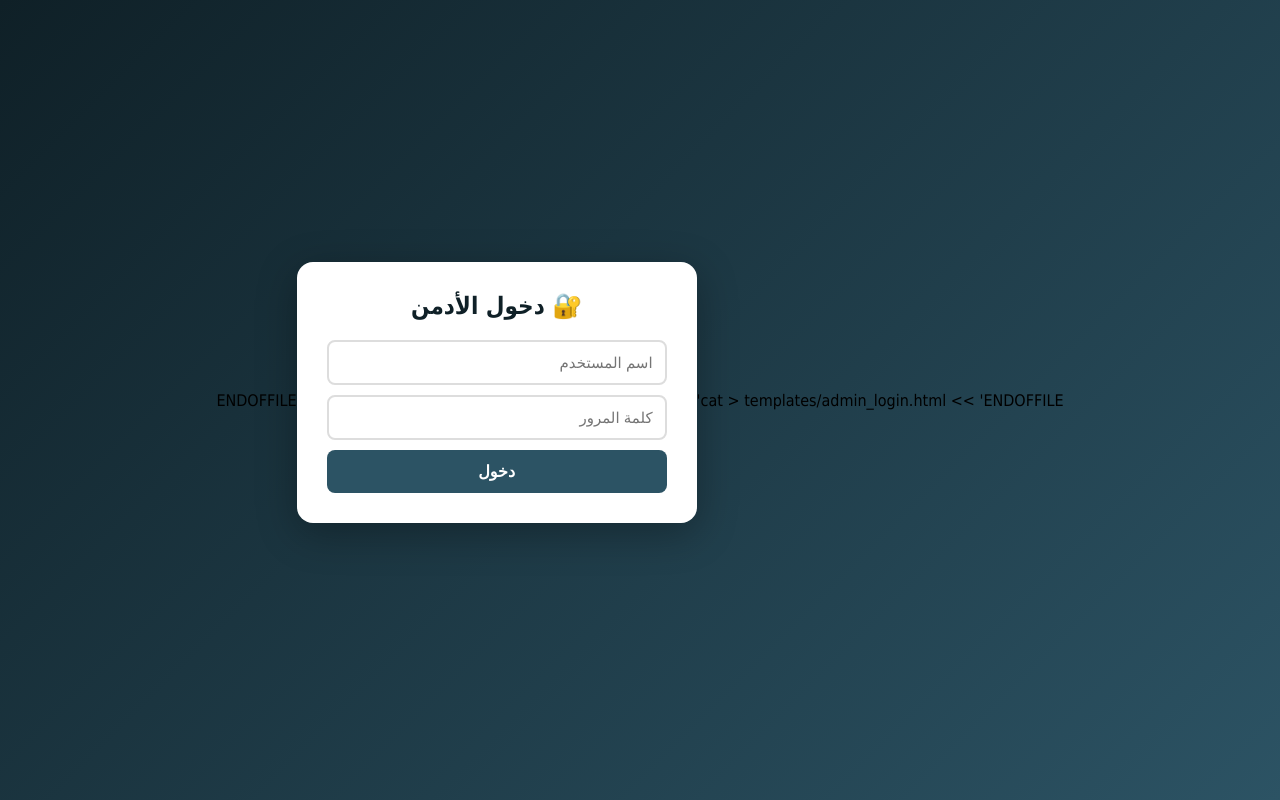
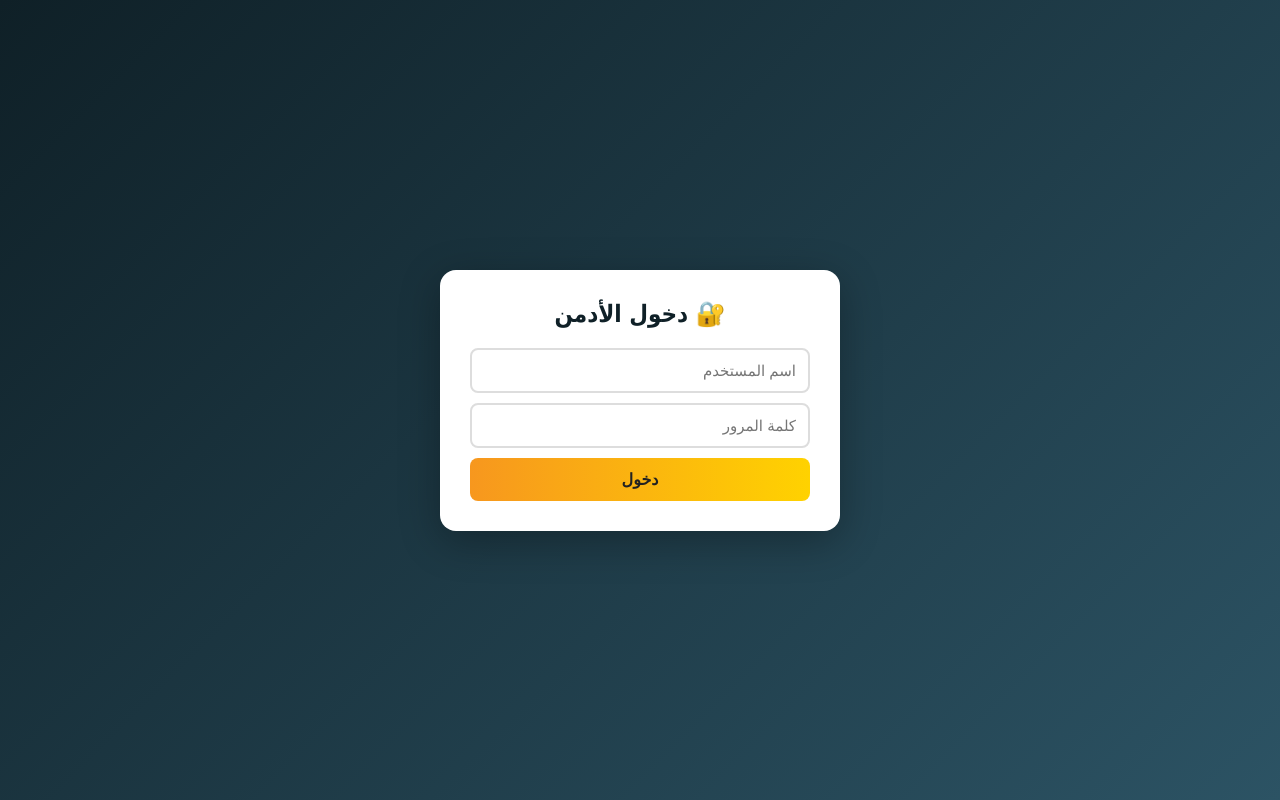
Before and after one commit to a01008062965a-afk/Star_sport, a Python web app: template templates/admin_login.html in a window 1280 px wide. Run offline with Jinja, Linux system fonts and the light colour scheme; the template is opened without the code that fills it, so the values that code supplies are empty.

Commit message:
upload templates/admin_login.html

```diff
--- a/templates/admin_login.html
+++ b/templates/admin_login.html
@@ -1,27 +1,24 @@
-cat > templates/admin_login.html << 'ENDOFFILE'
 <!DOCTYPE html>
 <html lang="ar" dir="rtl">
 <head>
 <meta charset="UTF-8">
 <title>دخول الأدمن</title>
 <style>
-  body { margin:0; min-height:100vh; display:flex; align-items:center; justify-content:center; background:linear-gradient(135deg,#0f2027,#2c5364); font-family:Tahoma; }
-  .box { background:#fff; padding:30px; border-radius:16px; width:340px; box-shadow:0 10px 40px rgba(0,0,0,0.3); }
-  h2 { text-align:center; color:#0f2027; margin:0 0 20px; }
-  input { width:100%; padding:12px; margin-bottom:10px; border:2px solid #ddd; border-radius:8px; font-size:15px; box-sizing:border-box; }
-  input:focus { border-color:#2c5364; outline:none; }
-  button { width:100%; padding:12px; background:#2c5364; color:#fff; border:none; border-radius:8px; font-size:16px; font-weight:bold; cursor:pointer; }
-  .error { color:#e53935; text-align:center; font-size:14px; margin-bottom:10px; }
+body{margin:0;min-height:100vh;display:flex;align-items:center;justify-content:center;background:linear-gradient(135deg,#0f2027,#2c5364);font-family:Tahoma}
+.box{background:#fff;padding:30px;border-radius:16px;width:340px;box-shadow:0 10px 40px rgba(0,0,0,0.3)}
+h2{text-align:center;color:#0f2027;margin:0 0 20px}
+input{width:100%;padding:12px;margin-bottom:10px;border:2px solid #ddd;border-radius:8px;font-size:15px;box-sizing:border-box}
+button{width:100%;padding:12px;background:linear-gradient(90deg,#f7971e,#ffd200);color:#222;border:none;border-radius:8px;font-size:16px;font-weight:bold;cursor:pointer}
+.error{color:#e53935;text-align:center;font-size:14px;margin-bottom:10px}
 </style>
 </head>
 <body>
 <form class="box" method="POST">
-  <h2>🔐 دخول الأدمن</h2>
-  {% if error %}<div class="error">{{ error }}</div>{% endif %}
-  <input name="username" placeholder="اسم المستخدم" required>
-  <input name="password" type="password" placeholder="كلمة المرور" required>
-  <button>دخول</button>
+<h2>🔐 دخول الأدمن</h2>
+{% if error %}<div class="error">{{ error }}</div>{% endif %}
+<input name="username" placeholder="اسم المستخدم" required>
+<input name="password" type="password" placeholder="كلمة المرور" required>
+<button>دخول</button>
 </form>
 </body>
 </html>
-ENDOFFILE
```
